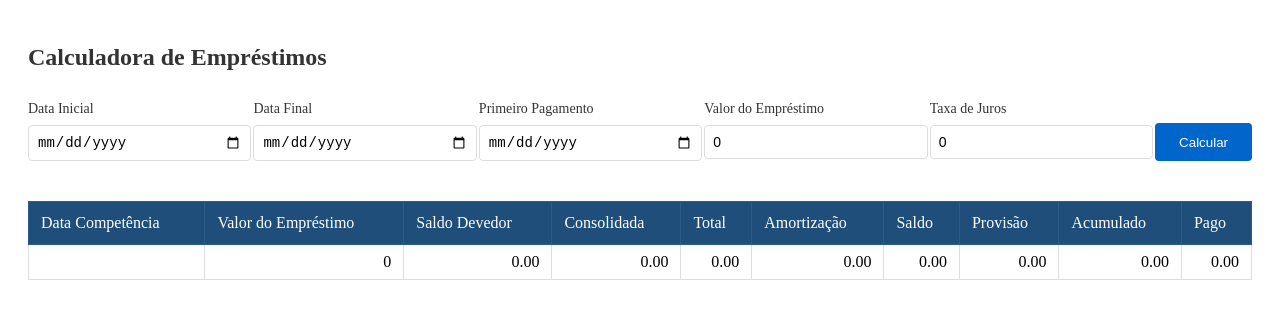
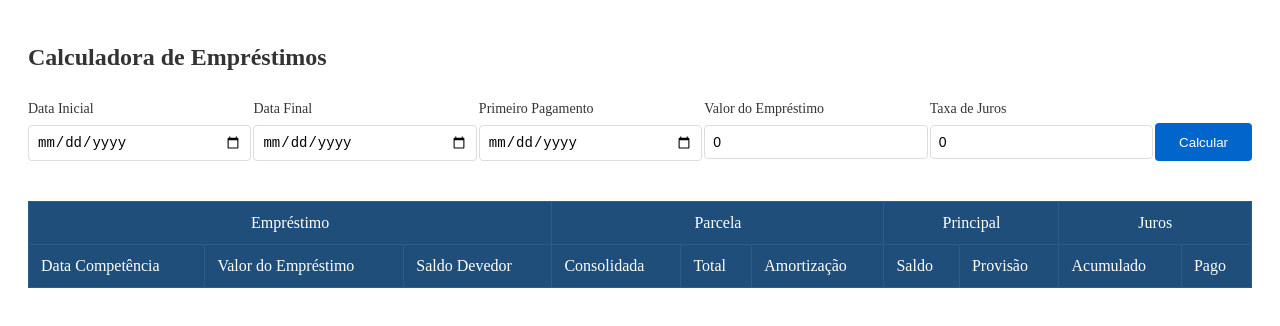
Before and after one commit to Criscomph/calculadora, an Angular app in the folder calculadora/: page / in a window 1280 px wide. Shown: the top 326 px of the page. Built offline with nearby package versions, Linux system fonts and the light colour scheme.

Commit message:
Mais ajsutes

```diff
--- a/calculadora/src/app/calculadora/calculadora.component.html
+++ b/calculadora/src/app/calculadora/calculadora.component.html
@@ -4,35 +4,41 @@
   <div class="input-container">
     <div class="input-field">
       <label>Data Inicial</label>
-      <input type="date" [(ngModel)]="dataInicial" name="dataInicial">
+      <input type="date" [(ngModel)]="dataInicial" name="dataInicial" (ngModelChange)="onInputChange()" required>
     </div>
 
     <div class="input-field">
       <label>Data Final</label>
-      <input type="date" [(ngModel)]="dataFinal" name="dataFinal">
+      <input type="date" [(ngModel)]="dataFinal" name="dataFinal" (ngModelChange)="onInputChange()" required>
     </div>
 
     <div class="input-field">
       <label>Primeiro Pagamento</label>
-      <input type="date" [(ngModel)]="primeiroPagamento" name="primeiroPagamento">
+      <input type="date" [(ngModel)]="primeiroPagamento" name="primeiroPagamento" (ngModelChange)="onInputChange()" required>
     </div>
 
     <div class="input-field">
       <label>Valor do Empréstimo</label>
-      <input type="number" [(ngModel)]="valorEmprestimo" name="valorEmprestimo" placeholder="0">
+      <input type="number" [(ngModel)]="valorEmprestimo" name="valorEmprestimo" placeholder="0.00" min="0" step="0.01" (ngModelChange)="onInputChange()" required>
     </div>
 
     <div class="input-field">
       <label>Taxa de Juros</label>
-      <input type="number" [(ngModel)]="taxaJuros" name="taxaJuros" placeholder="0">
+      <input type="number" [(ngModel)]="taxaJuros" name="taxaJuros" placeholder="0.00" min="0" step="0.01" (ngModelChange)="onInputChange()" required>
     </div>
 
-    <button class="calculate-btn">Calcular</button>
+    <button class="calculate-btn" [disabled]="!formValido" (click)="calcular()">Calcular</button>
   </div>
 
   <div class="results-grid">
     <table>
       <thead>
+        <tr class="header-groups">
+          <th colspan="3">Empréstimo</th>
+          <th colspan="3">Parcela</th>
+          <th colspan="2">Principal</th>
+          <th colspan="3">Juros</th>
+        </tr>
         <tr>
           <th>Data Competência</th>
           <th>Valor do Empréstimo</th>
@@ -47,17 +53,17 @@
         </tr>
       </thead>
       <tbody>
-        <tr>
-          <td>{{dataInicial}}</td>
-          <td>{{valorEmprestimo}}</td>
-          <td>0.00</td>
-          <td>0.00</td>
-          <td>0.00</td>
-          <td>0.00</td>
-          <td>0.00</td>
-          <td>0.00</td>
-          <td>0.00</td>
-          <td>0.00</td>
+        <tr *ngFor="let resultado of resultados">
+          <td>{{resultado.dataCompetencia | date:'dd/MM/yyyy'}}</td>
+          <td>{{resultado.valorEmprestimo | number:'1.2-2'}}</td>
+          <td>{{resultado.saldoDevedor | number:'1.2-2'}}</td>
+          <td>{{resultado.consolidada | number:'1.2-2'}}</td>
+          <td>{{resultado.total | number:'1.2-2'}}</td>
+          <td>{{resultado.amortizacao | number:'1.2-2'}}</td>
+          <td>{{resultado.saldo | number:'1.2-2'}}</td>
+          <td>{{resultado.provisao | number:'1.2-2'}}</td>
+          <td>{{resultado.acumulado | number:'1.2-2'}}</td>
+          <td>{{resultado.pago}}</td>
         </tr>
       </tbody>
     </table>
--- a/calculadora/src/app/calculadora/calculadora.component.scss
+++ b/calculadora/src/app/calculadora/calculadora.component.scss
@@ -53,6 +53,16 @@
     width: 100%;
     border-collapse: collapse;
 
+    .header-groups th {
+      background-color: #1e4e79;
+      color: white;
+      padding: 12px;
+      text-align: center;
+      font-weight: normal;
+      border: 1px solid #2a5d8c;
+      white-space: nowrap;
+    }
+
     th {
       background-color: #1e4e79;
       color: white;
@@ -70,32 +80,17 @@
       white-space: nowrap;
     }
 
-    // Grupos de colunas
-    th:nth-child(1), // Data Competência
-    th:nth-child(2), // Valor do Empréstimo
-    th:nth-child(3)  // Saldo Devedor
-    {
-      background-color: #1e4e79;
-    }
-
-    th:nth-child(4), // Consolidada
-    th:nth-child(5), // Total
-    th:nth-child(6), // Amortização
-    th:nth-child(7)  // Saldo
-    {
-      background-color: #1e4e79;
-    }
-
-    th:nth-child(8), // Provisão
-    th:nth-child(9), // Acumulado
-    th:nth-child(10) // Pago
-    {
-      background-color: #1e4e79;
-    }
-
-    // Alinhamento dos números à direita
     td:not(:first-child) {
       text-align: right;
     }
   }
 }
+
+.input-field input.ng-invalid.ng-touched {
+  border-color: #dc3545;
+}
+
+.calculate-btn:disabled {
+  background-color: #cccccc;
+  cursor: not-allowed;
+}
--- a/calculadora/src/app/calculadora/calculadora.component.ts
+++ b/calculadora/src/app/calculadora/calculadora.component.ts
@@ -1,13 +1,17 @@
 import { Component } from '@angular/core';
 import { FormsModule } from '@angular/forms';
 import { CommonModule } from '@angular/common';
+import { HttpClientModule } from '@angular/common/http';
+import { LoanCalculatorService } from '../services/loan-calculator.service';
+import { InstallmentDTO } from '../models/loan-calculation.model';
 
 @Component({
   selector: 'app-calculadora',
   templateUrl: './calculadora.component.html',
   styleUrls: ['./calculadora.component.scss'],
   standalone: true,
-  imports: [FormsModule, CommonModule]
+  imports: [FormsModule, CommonModule, HttpClientModule],
+  providers: [LoanCalculatorService]
 })
 export class CalculadoraComponent {
   dataInicial: string = '';
@@ -15,4 +19,62 @@ export class CalculadoraComponent {
   primeiroPagamento: string = '';
   valorEmprestimo: number = 0;
   taxaJuros: number = 0;
+  resultados: InstallmentDTO[] = [];
+  formValido: boolean = false;
+
+  constructor(private loanCalculatorService: LoanCalculatorService) {}
+
+  validarFormulario(): boolean {
+    if (!this.dataInicial || !this.dataFinal || !this.primeiroPagamento ||
+        !this.valorEmprestimo || !this.taxaJuros) {
+      return false;
+    }
+
+    const dInicial = new Date(this.dataInicial);
+    const dFinal = new Date(this.dataFinal);
+    const dPrimeiroPagamento = new Date(this.primeiroPagamento);
+
+    if (dFinal <= dInicial) {
+      return false;
+    }
+
+    if (dPrimeiroPagamento <= dInicial || dPrimeiroPagamento >= dFinal) {
+      return false;
+    }
+
+    if (this.valorEmprestimo <= 0 || this.taxaJuros <= 0) {
+      return false;
+    }
+
+    return true;
+  }
+
+  onInputChange(): void {
+    this.formValido = this.validarFormulario();
+  }
+
+  calcular(): void {
+    if (!this.validarFormulario()) {
+      return;
+    }
+
+    const calculationData = {
+      dataInicial: this.dataInicial,
+      dataFinal: this.dataFinal,
+      primeiroPagamento: this.primeiroPagamento,
+      valorEmprestimo: this.valorEmprestimo,
+      taxaJuros: this.taxaJuros
+    };
+
+    this.loanCalculatorService.calculateLoan(calculationData)
+      .subscribe({
+        next: (response) => {
+          this.resultados = response;
+        },
+        error: (error) => {
+          console.error('Erro ao calcular empréstimo:', error);
+          // Aqui você pode adicionar uma lógica para mostrar mensagem de erro para o usuário
+        }
+      });
+  }
 }
--- /dev/null
+++ b/calculadora/src/app/environments/environment.prod.ts
@@ -0,0 +1,4 @@
+export const environment = {
+  production: true,
+  apiUrl: 'http://localhost:8080' // Ajuste para a URL de produção quando necessário
+};
--- /dev/null
+++ b/calculadora/src/app/environments/environment.ts
@@ -0,0 +1,4 @@
+export const environment = {
+  production: false,
+  apiUrl: 'http://localhost:8080'
+};
--- /dev/null
+++ b/calculadora/src/app/services/loan-calculator.service.ts
@@ -0,0 +1,22 @@
+import { Injectable } from '@angular/core';
+import { HttpClient, HttpHeaders } from '@angular/common/http';
+import { Observable } from 'rxjs';
+import { LoanCalculation, InstallmentDTO } from '../models/loan-calculation.model';
+
+@Injectable({
+  providedIn: 'root'
+})
+export class LoanCalculatorService {
+  private apiUrl = 'http://localhost:8080/api/emprestimo';
+
+  constructor(private http: HttpClient) { }
+
+  calculateLoan(loanCalculation: LoanCalculation): Observable<InstallmentDTO[]> {
+    const headers = new HttpHeaders({
+      'Content-Type': 'application/json',
+      'Accept': 'application/json'
+    });
+
+    return this.http.post<InstallmentDTO[]>(`${this.apiUrl}/calcular`, loanCalculation, { headers });
+  }
+}
```
Also changed, not shown: calculadora/src/app/app.module.ts (+6 -2 lines), calculadora/src/app/models/loan-calculation.model.ts (added, +20 -0 lines), 2 other files (tests, documents, lock files or other folders).
